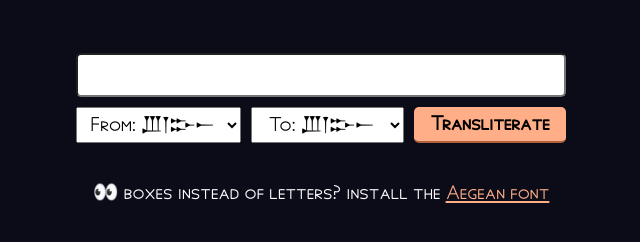
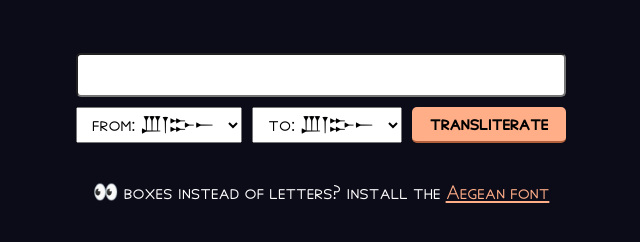
Before and after one commit to suchaone/abjad_translit, a plain HTML site: page index.html in a window 1280 px wide. Shown: the full height of the page, 319-959 px from the left. Drawn offline with Linux system fonts and the light colour scheme.

Commit message:
Update index.html

```diff
--- a/index.html
+++ b/index.html
@@ -16,22 +16,22 @@
   </div>
   <div class="container">
     <select name="from" id="from">
-      <option value=0>From: 𐎜𐎂𐎗𐎚</option>
-      <option value=1>From: עברית</option>
-      <option value=2>From: عربية</option>
-      <option value=3>From: 𐤐𐤕</option>
-      <option value=4>From: 𐡀𐡓𐡌</option>
-      <option value=5>From: ܣܘܪܝܝܐ</option>
+      <option value=0>from: 𐎜𐎂𐎗𐎚</option>
+      <option value=1>from: עברית</option>
+      <option value=2>from: عربية</option>
+      <option value=3>from: 𐤐𐤕</option>
+      <option value=4>from: 𐡀𐡓𐡌</option>
+      <option value=5>from: ܣܘܪܝܝܐ</option>
     <select>
     <select name="to" id="to">
-      <option value=0>To: 𐎜𐎂𐎗𐎚</option>
-      <option value=1>To: עברית</option>
-      <option value=2>To: عربية</option>
-      <option value=3>To: 𐤐𐤕</option>
-      <option value=4>From: 𐡀𐡓𐡌</option>
-      <option value=5>From: ܣܘܪܝܝܐ</option>
+      <option value=0>to: 𐎜𐎂𐎗𐎚</option>
+      <option value=1>to: עברית</option>
+      <option value=2>to: عربية</option>
+      <option value=3>to: 𐤐𐤕</option>
+      <option value=4>to: 𐡀𐡓𐡌</option>
+      <option value=5>to: ܣܘܪܝܝܐ</option>
     <select>
-    <button id="convert">Transliterate</button>
+    <button id="convert">transliterate</button>
   </div>
   <p id="output"></p>
   <p>👀 boxes instead of letters? install the <a href="https://dn-works.com/wp-content/uploads/2020/UFAS-Fonts/Aegean.zip">Aegean font</a></p>
```
